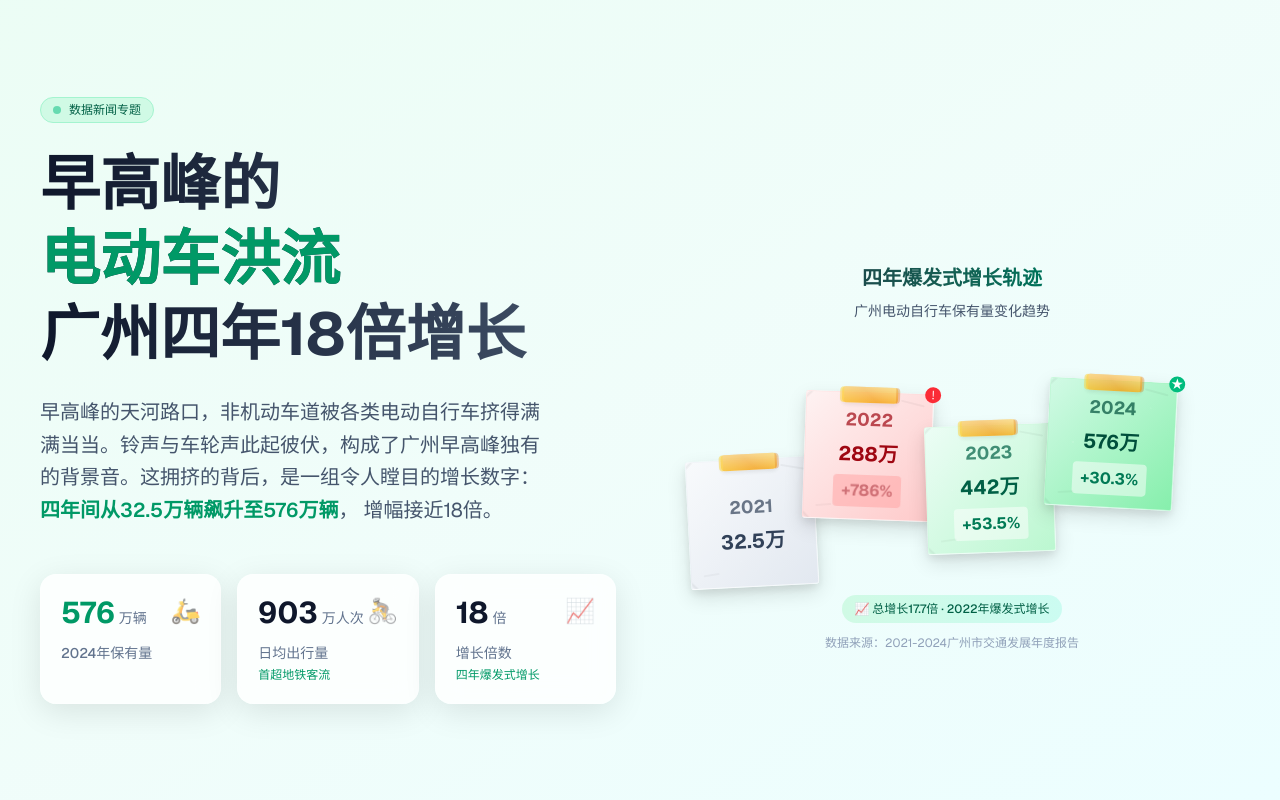
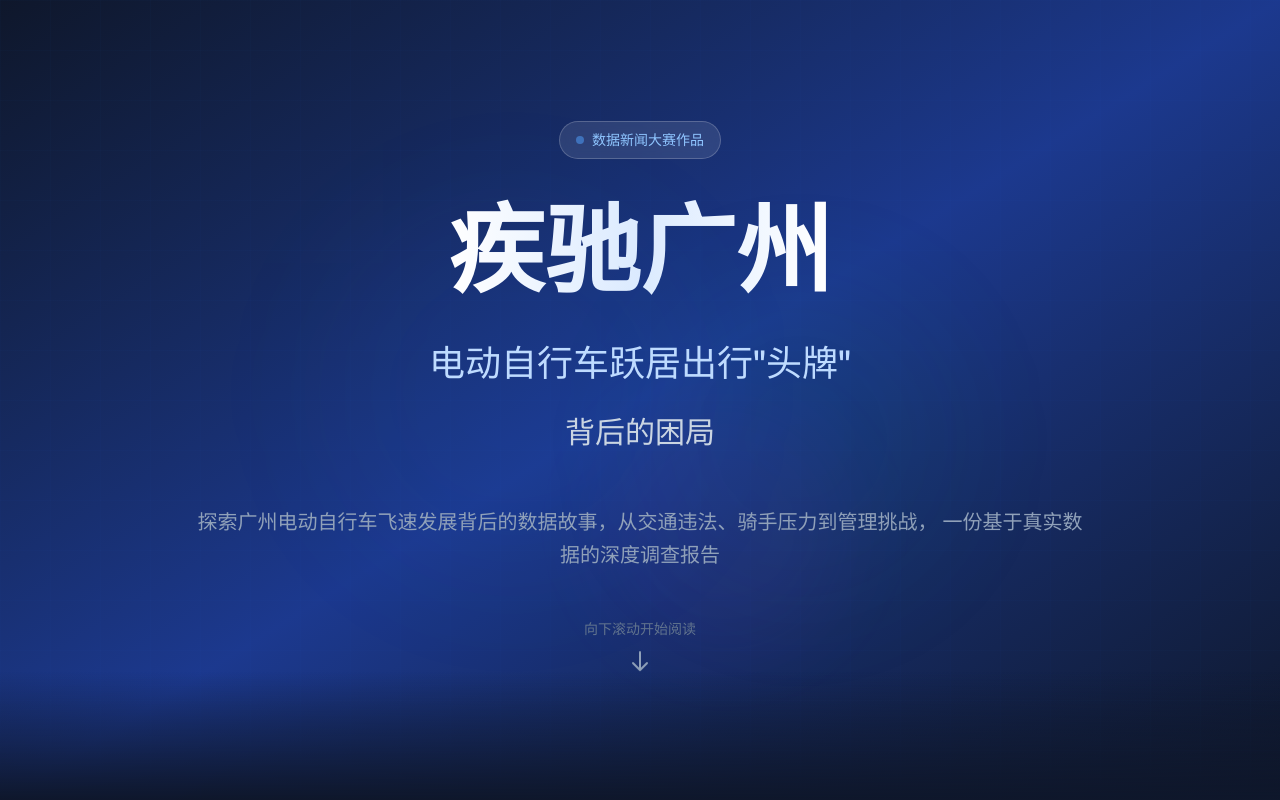
Before and after one commit to chentyke/shuju, a Next.js app: page / in a window 1280 px wide. Shown: the top 800 px of the page. Built offline with nearby package versions, Linux system fonts and the light colour scheme.

Commit message:
新增TitlePage组件并在主页中引入，丰富了页面内容和视觉效果。

```diff
--- a/src/app/page.tsx
+++ b/src/app/page.tsx
@@ -1,3 +1,4 @@
+import { TitlePage } from "@/components/title/TitlePage";
 import { Hero } from "@/components/hero/Hero";
 import { DailyTripsSection } from "@/components/trips/DailyTripsSection";
 import { ViolationTrends } from "@/components/charts/ViolationTrends";
@@ -12,6 +13,7 @@ import { Footer } from "@/components/footer/Footer";
 export default function Home() {
   return (
     <div className="font-sans">
+      <TitlePage />
       <Hero />
       <DailyTripsSection />
 
--- /dev/null
+++ b/src/components/title/TitlePage.tsx
@@ -0,0 +1,76 @@
+"use client";
+
+export function TitlePage() {
+  return (
+    <section className="relative min-h-screen flex items-center justify-center bg-gradient-to-br from-slate-900 via-blue-900 to-slate-900 overflow-hidden">
+      {/* 背景动画元素 */}
+      <div className="absolute inset-0">
+        {/* 动态网格背景 */}
+        <div
+          className="absolute inset-0 opacity-20"
+          style={{
+            backgroundImage: `
+              linear-gradient(rgba(59, 130, 246, 0.1) 1px, transparent 1px),
+              linear-gradient(90deg, rgba(59, 130, 246, 0.1) 1px, transparent 1px)
+            `,
+            backgroundSize: '50px 50px'
+          }}
+        />
+
+        {/* 浮动光点 */}
+        <div className="absolute top-1/4 left-1/4 w-96 h-96 bg-blue-500/10 rounded-full blur-3xl animate-pulse" />
+        <div className="absolute bottom-1/4 right-1/4 w-80 h-80 bg-emerald-500/10 rounded-full blur-3xl animate-pulse" style={{ animationDelay: '2s' }} />
+        <div className="absolute top-1/2 right-1/3 w-64 h-64 bg-purple-500/10 rounded-full blur-2xl animate-pulse" style={{ animationDelay: '4s' }} />
+      </div>
+
+      {/* 主要内容 */}
+      <div className="relative z-10 text-center px-8 max-w-6xl mx-auto">
+        {/* 顶部标识 */}
+        <div className="mb-8">
+          <div className="inline-flex items-center px-4 py-2 bg-white/10 backdrop-blur-sm rounded-full text-blue-300 text-sm font-medium border border-white/20">
+            <span className="w-2 h-2 bg-blue-400 rounded-full mr-2 animate-pulse"></span>
+            数据新闻大赛作品
+          </div>
+        </div>
+
+        {/* 主标题 */}
+        <h1 className="text-6xl md:text-7xl lg:text-8xl font-bold mb-6 leading-tight">
+          <span className="bg-gradient-to-r from-white via-blue-100 to-white bg-clip-text text-transparent">
+            疾驰广州
+          </span>
+        </h1>
+
+        {/* 副标题 */}
+        <div className="mb-12">
+          <h2 className="text-2xl md:text-3xl lg:text-4xl font-medium text-blue-200 mb-4 leading-relaxed">
+            电动自行车跃居出行"头牌"
+          </h2>
+          <h3 className="text-xl md:text-2xl lg:text-3xl font-light text-slate-300 leading-relaxed">
+            背后的困局
+          </h3>
+        </div>
+
+        {/* 描述文字 */}
+        <p className="text-lg md:text-xl text-slate-400 leading-relaxed max-w-4xl mx-auto mb-12">
+          探索广州电动自行车飞速发展背后的数据故事，从交通违法、骑手压力到管理挑战，
+          一份基于真实数据的深度调查报告
+        </p>
+
+        {/* 底部提示 */}
+        <div className="flex flex-col items-center space-y-4">
+          <div className="text-slate-500 text-sm">
+            向下滚动开始阅读
+          </div>
+          <div className="animate-bounce">
+            <svg className="w-6 h-6 text-slate-400" fill="none" stroke="currentColor" viewBox="0 0 24 24">
+              <path strokeLinecap="round" strokeLinejoin="round" strokeWidth={2} d="M19 14l-7 7m0 0l-7-7m7 7V3" />
+            </svg>
+          </div>
+        </div>
+      </div>
+
+      {/* 底部渐变遮罩 */}
+      <div className="absolute bottom-0 left-0 right-0 h-32 bg-gradient-to-t from-slate-900 to-transparent"></div>
+    </section>
+  );
+}
```
